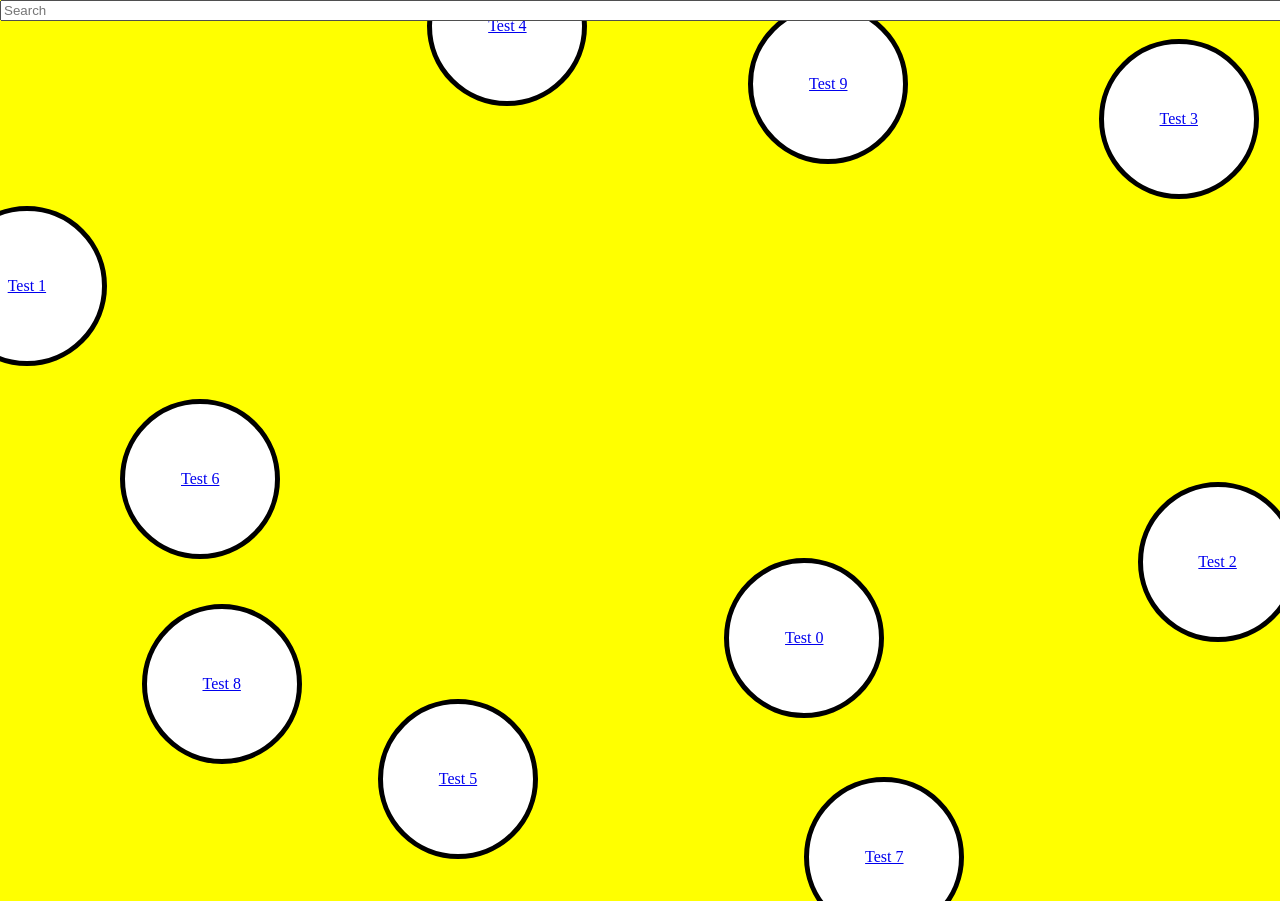
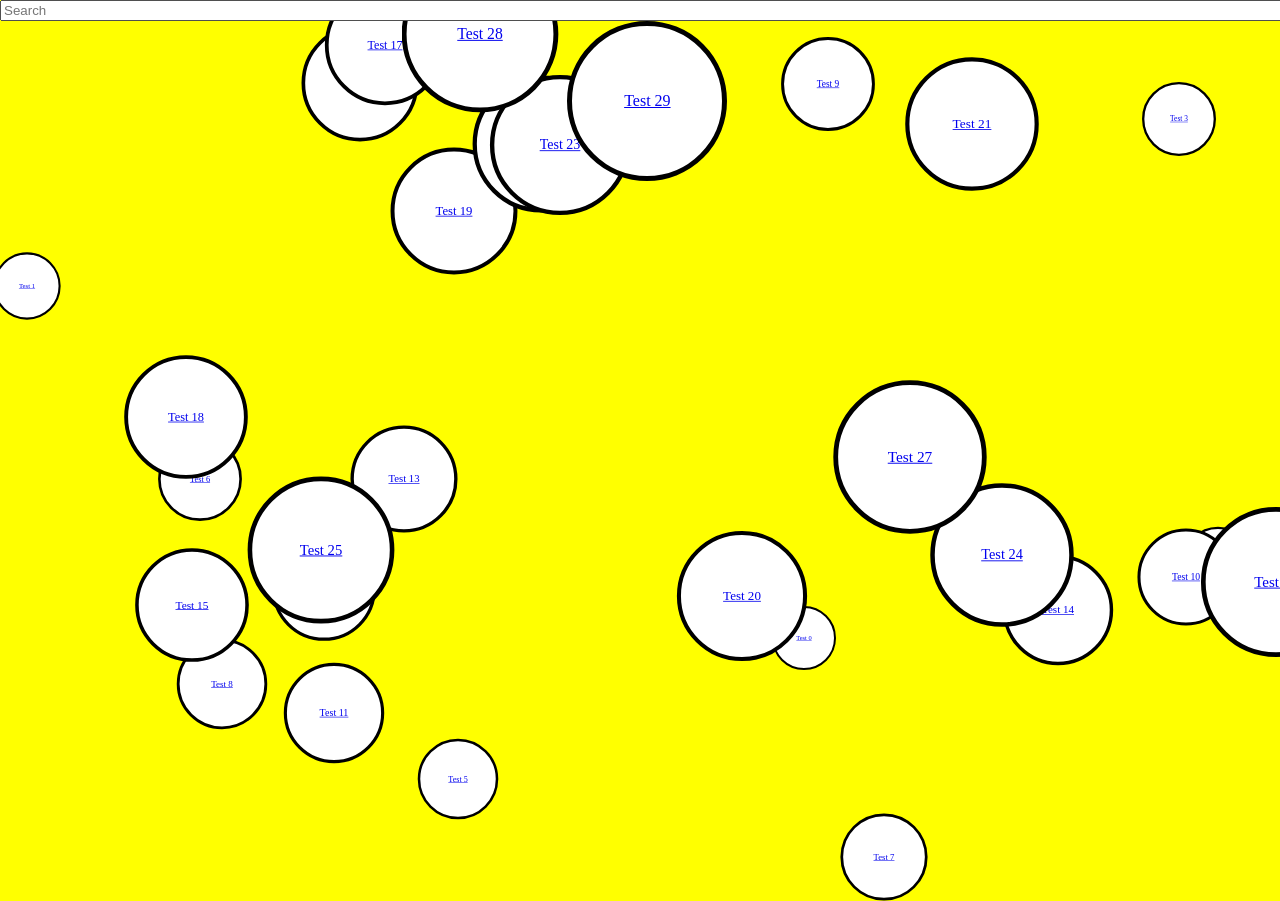
Before and after one commit to hey-bard/ferret, a PHP site: page / in a window 1280 px wide. Run offline with PHP 8.4, Linux system fonts and the light colour scheme.

Commit message:
Items in the back are smaller; don't allow dragging links hrefs off

```diff
--- a/ferret/script.js
+++ b/ferret/script.js
@@ -13,6 +13,9 @@ function Ferret(input={}){
 	//Adjust way buttons respond on each mousemove
 	var maxSpeed=100000000/(1000-frameGap); //If the user sweeps from one corner of the screen to the other
 	var minSpeed=7500/(1000-frameGap);
+
+	//How small a button can get when in the back
+	var minSize=.4;
 
 	var mouseData={
 		x:null
@@ -184,15 +187,20 @@ function Ferret(input={}){
 		let button=document.createElement('a');
 		button.className='ferret-item';
 
-		//Set button position
+		//Set button position based on percent
 		button.style.left=Math.random()*100+'%';
 		button.style.top=Math.random()*100+'%';
+
 		button.style.zIndex=i;
+		var scale=(i/(F.buttons.length-1)*(1-minSize))+minSize;
+		button.style.transform='translate(-50%,-50%) scale('+scale+')';
 
 		button.addEventListener('mousedown',buttonMouseDown);
 		button.addEventListener('click',buttonClick);
 
 		F.window.appendChild(button);
+
+		//Recalculate button position based on pixels
 		let buttonCalc=button.getBoundingClientRect();
 		button.style.left=(buttonCalc.left+buttonCalc.width/2)+'px';
 		button.style.top=(buttonCalc.top+buttonCalc.width/2)+'px';
@@ -218,13 +226,20 @@ function Ferret(input={}){
 		//Move this element to the top, and all the others down a step
 		var initialZ=this.style.zIndex;
 		this.style.zIndex=F.buttons.length-1;
+		this.style.transform='translate(-50%,-50%) scale(1)';
 
 		document.querySelectorAll('.ferret-item').forEach(function(element){
 			//Don't do it for this button!
 			if(
 				element!==target
 				&& parseInt(element.style.zIndex)>parseInt(initialZ)
-			) element.style.zIndex--;
+			){
+				element.style.zIndex--;
+
+				var scale=(((parseInt(element.style.zIndex)-1)/(F.buttons.length-1))*(1-minSize))+minSize;
+
+				element.style.transform='translate(-50%,-50%) scale('+scale+')';
+			}
 
 		});
 	}
--- a/ferret/styles.css
+++ b/ferret/styles.css
@@ -24,7 +24,7 @@
 	box-sizing:border-box;
 	border:5px solid black;
 
-	transition:left .1s, top .1s;
+	transition:left .1s, top .1s, transform .1s;
 
 	/*Center the item*/
 	transform:translate(-50%,-50%) scale(1,1);
@@ -35,8 +35,12 @@
 	justify-content:center;
 	align-items:center;
 
-	user-select:none;
-	-webkit-user-select: none; /* Safari 3.1+ */ -moz-user-select: none; /* Firefox 2+ */ -ms-user-select: none; /* IE 10+ */ user-select: none; /* Standard syntax */ user-drag: none; -webkit-user-drag: none;
+	user-select:none; /* Standard syntax */
+	-webkit-user-select:none; /* Safari 3.1+ */
+	-moz-user-select:none; /* Firefox 2+ */
+	-ms-user-select:none; /* IE 10+ */
+	user-drag:none;
+	-webkit-user-drag: none;
 }
 
 .ferret-item-target{
--- a/index.php
+++ b/index.php
@@ -26,7 +26,7 @@ var localFerret=new Ferret({
 		#Make a bunch of buttons for the sake of testing
 		$buttons=[];
 
-		for($i=0;$i<10;$i++){
+		for($i=0;$i<30;$i++){
 			$buttons[$i]=[
 				'content'=>'Test '.$i
 				,'classes'=>null
```
